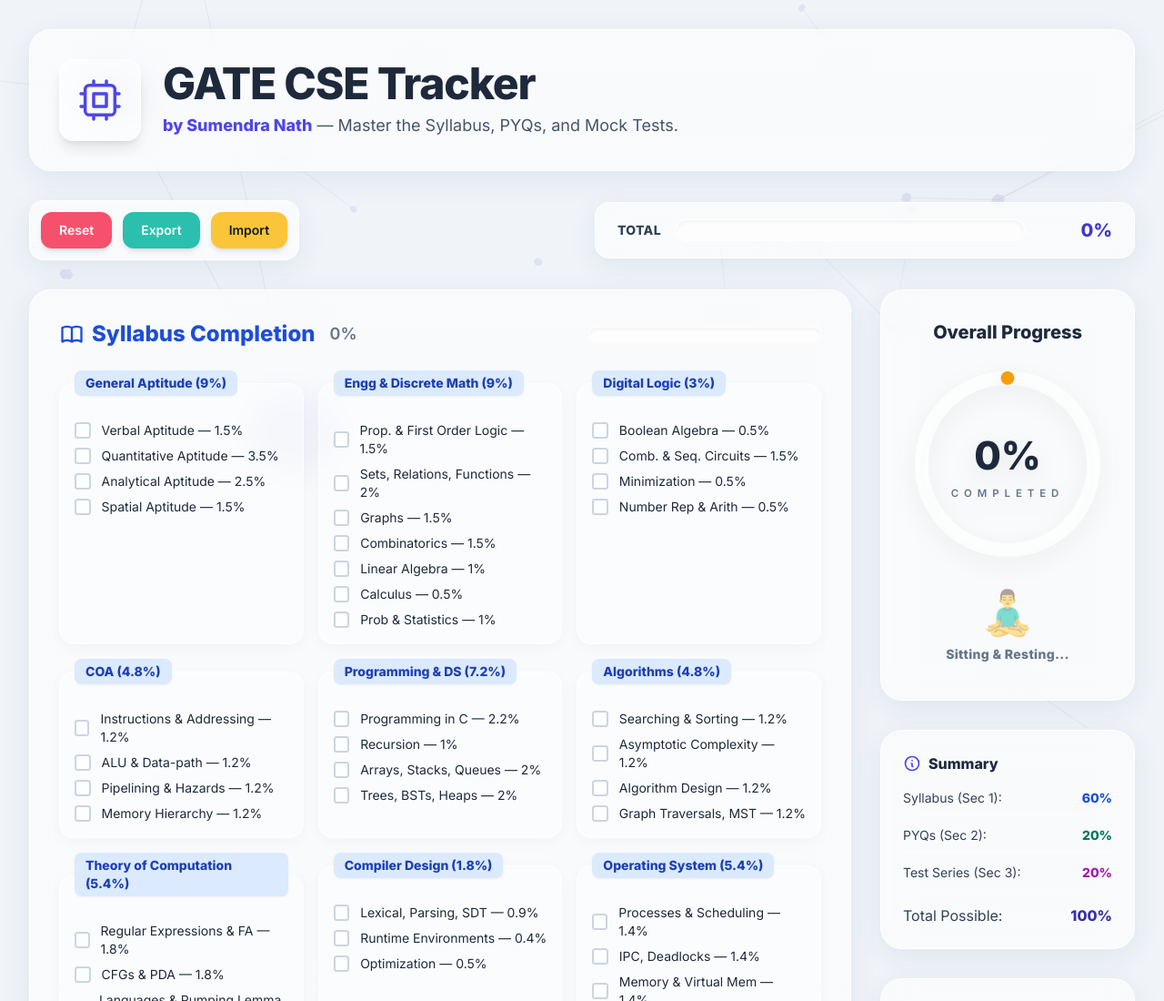
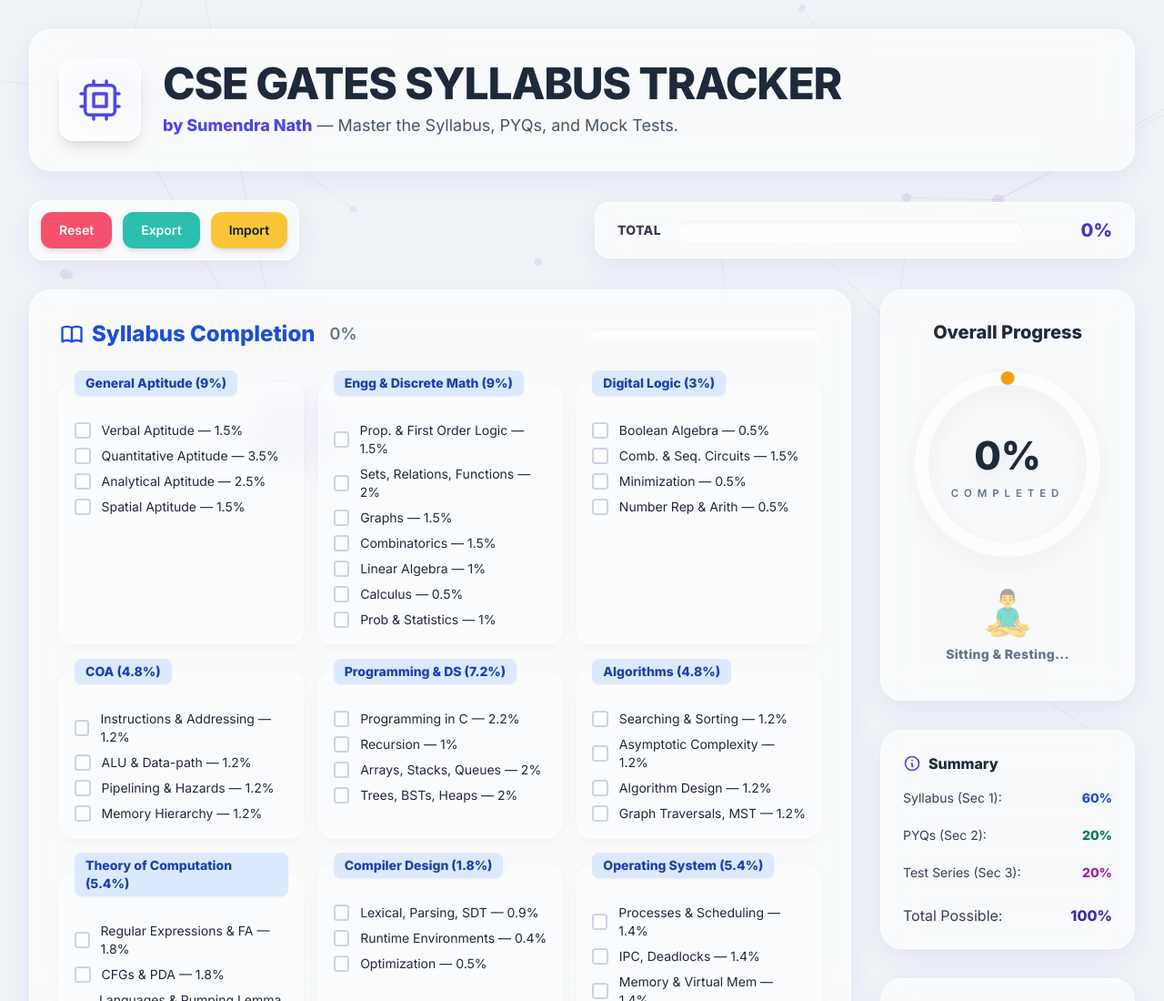
Before and after one commit to Sumendranath53/CSE-GATES-SYLLABUS-TRACKER, a plain HTML site: page index.html in a window 1280 px wide. Shown: the top 1100 px of the page at 91% size. Drawn offline with nearby package versions, Linux system fonts and the light colour scheme; animation ran at ten frames a second.

Commit message:
Rename to CSE GATES SYLLABUS TRACKER by Sumendra Nath

```diff
--- a/index.html
+++ b/index.html
@@ -3,7 +3,7 @@
 <head>
 <meta charset="utf-8" />
 <meta name="viewport" content="width=device-width,initial-scale=1" />
-<title>GATE CSE Preparation Tracker — Sumendra Nath</title>
+<title>CSE GATES SYLLABUS TRACKER by Sumendra Nath</title>
 
 <!-- Tailwind CSS -->
 <script src="https://cdn.tailwindcss.com"></script>
@@ -230,7 +230,7 @@
         </div>
         <div>
           <h1 class="text-4xl md:text-5xl font-extrabold text-slate-800 tracking-tight">
-            GATE CSE Tracker
+            CSE GATES SYLLABUS TRACKER
           </h1>
           <p class="text-lg text-slate-600 mt-2 font-medium">
             <span class="text-indigo-600 font-bold">by Sumendra Nath</span> — Master the Syllabus, PYQs, and Mock Tests.
```
